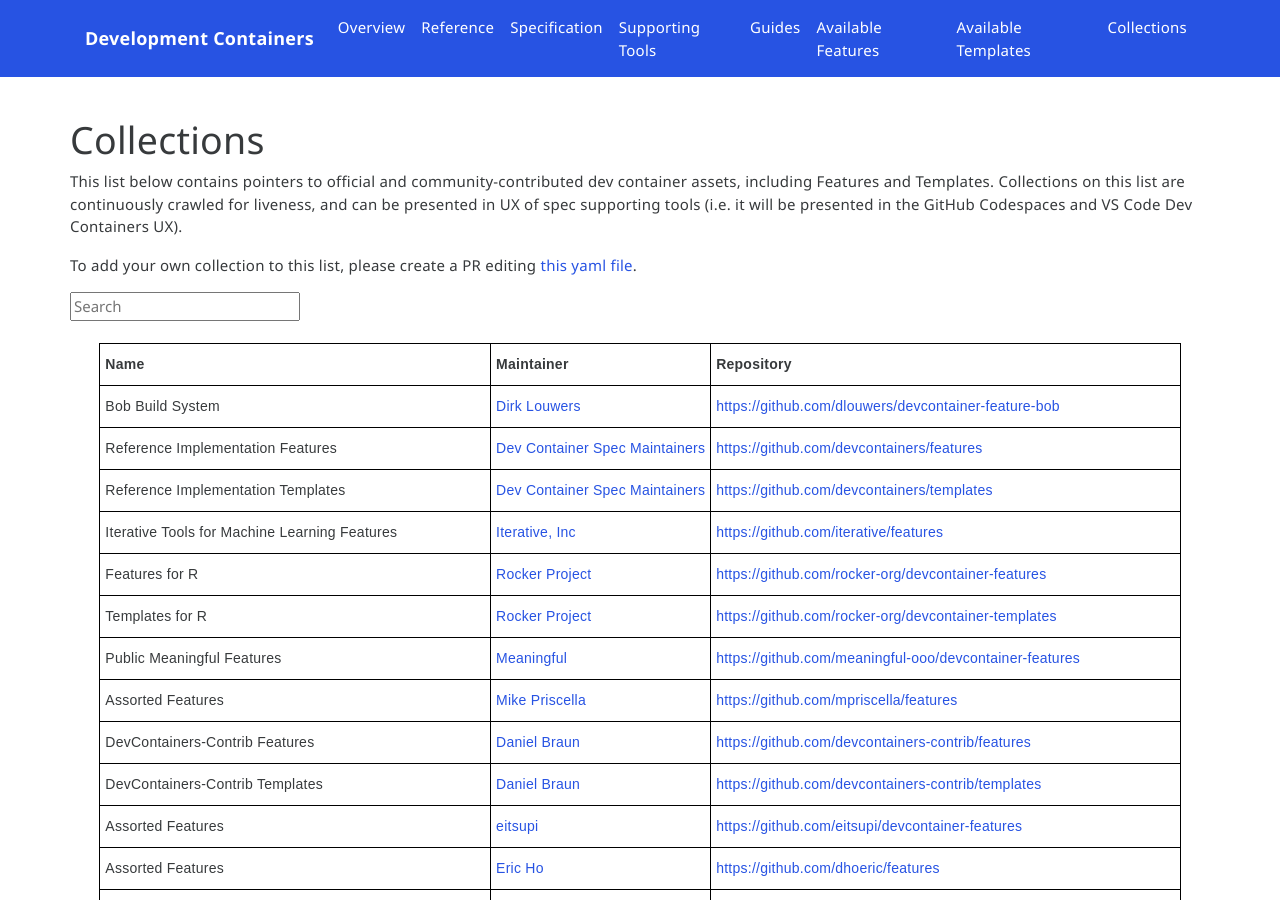
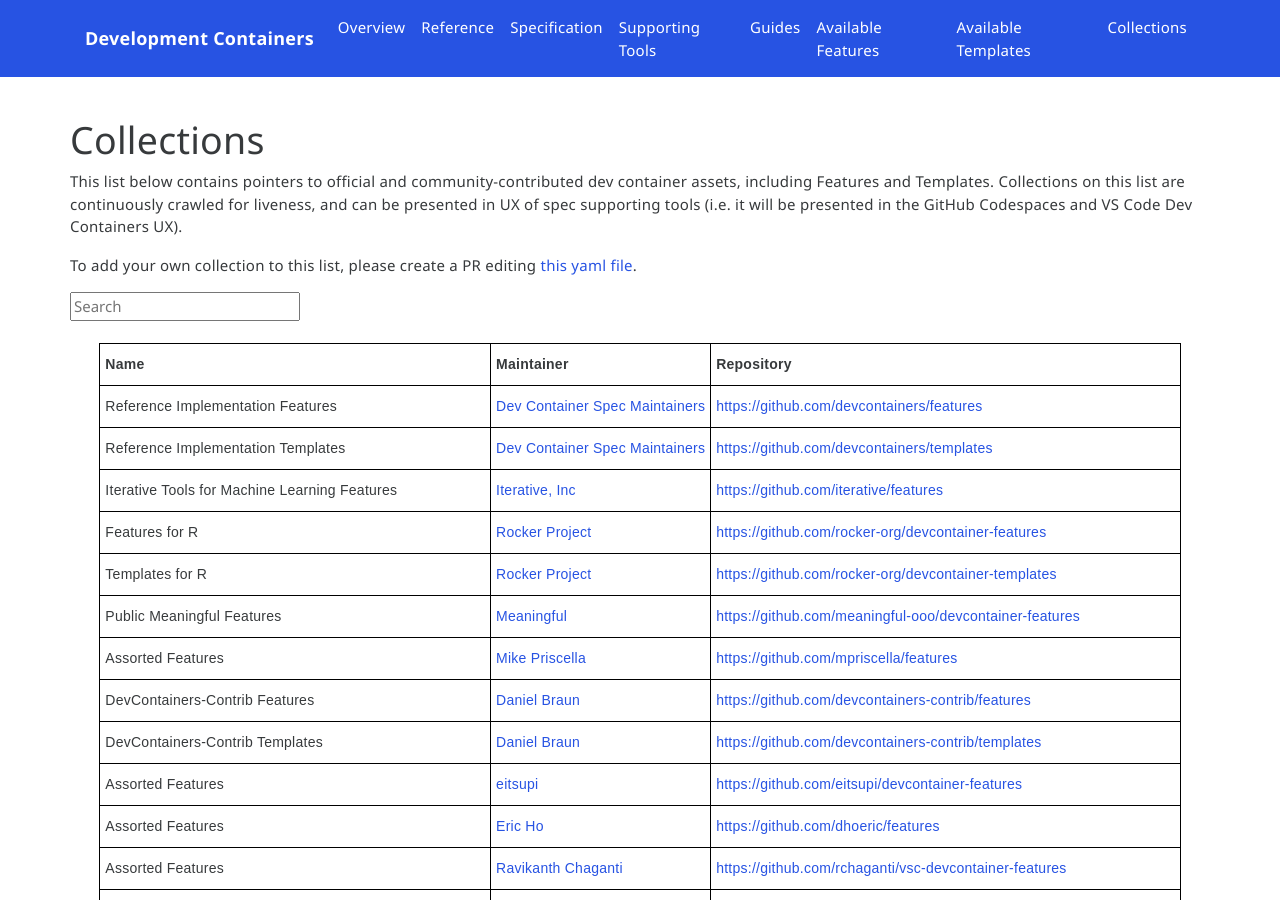
Before and after one commit to devcontainers/devcontainers.github.io, a Jekyll site: the page built from collections.html, in a window 1280 px wide and 900 px high. Built offline with Jekyll 4.4.1, drawn with Linux system fonts in a browser that asks for light colours; nearby versions of some CDN libraries; comment, search, counter and statistics services are not loaded; some of the changed text lies outside the part shown.

Commit message:
Update collection-index.yml
To address comments

```diff
--- a/_data/collection-index.yml
+++ b/_data/collection-index.yml
@@ -1,8 +1,3 @@
-- name: Bob Build System
-  maintainer: Dirk Louwers
-  contact: https://github.com/dlouwers/devcontainer-feature-bob/issues
-  repository: https://github.com/dlouwers/devcontainer-feature-bob
-  ociReference: ghcr.io/dlouwers/devcontainer-feature-bob/bob
 - name: Reference Implementation Features
   maintainer: Dev Container Spec Maintainers
   contact: https://github.com/devcontainers/features/issues
@@ -708,3 +703,8 @@
   contact: https://github.com/johnluicn/devcontainer-templates/issues
   repository: https://github.com/johnluicn/devcontainer-templates
   ociReference: ghcr.io/johnluicn/devcontainer-templates
+- name: Bob buildsystem and DevBox features
+  maintainer: Dirk Louwers
+  contact: https://github.com/dlouwers/devcontainer-features/issues
+  repository: https://github.com/dlouwers/devcontainer-features
+  ociReference: ghcr.io/dlouwers/devcontainer-features
```
